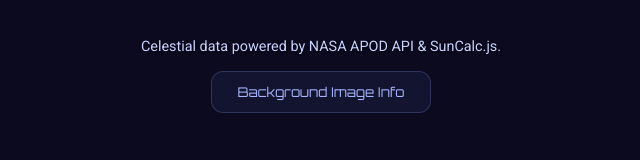
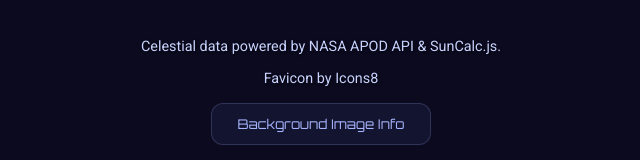
Before and after one commit to Lunar0sh/lunar.moon, a plain HTML site: page index.html in a window 1280 px wide. Shown: the part 937-1097 px from the top of the page, without its empty margins (319-959 px from the left). Drawn offline with Linux system fonts and the light colour scheme; no server answers.

Commit message:
Credit favicon source in footer text

```diff
--- a/index.html
+++ b/index.html
@@ -97,6 +97,7 @@
 
 <footer>
     <p>Celestial data powered by NASA APOD API & SunCalc.js.</p>
+    <p>Favicon by Icons8</p>
     <div class="footer-buttons">
         <button id="show-apod-info-button" class="info-button">Background Image Info</button>
     </div>
```
